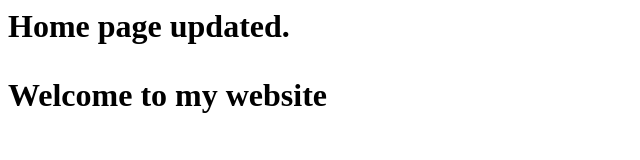
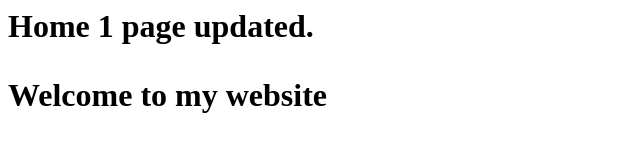
Before and after one commit to mkizhevsk/demo, a plain HTML site: page index.html in a window 1280 px wide. Shown: the whole page, without its empty margins (0-640 px from the left). Drawn offline with Linux system fonts and the light colour scheme.

Commit message:
add version

```diff
--- a/index.html
+++ b/index.html
@@ -3,7 +3,7 @@
 		<title>Welcome</title>
 	</head>
 	<body>
-		<h1>Home page updated.<h1>
+		<h1>Home 1 page updated.<h1>
 		<p>Welcome to my website</p>
 	</body>
 </html>
```
